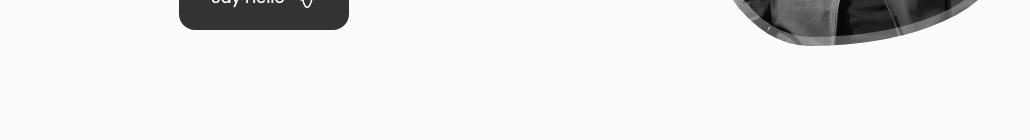
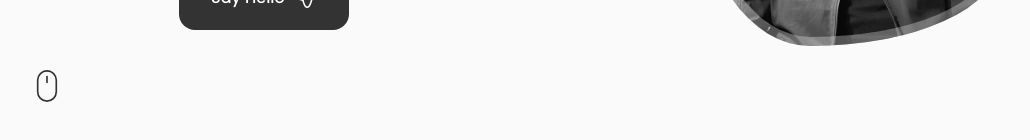
Before and after one commit to MuhammadShavaiz/Portfolio, a React (Create React App) app: page / in a window 1280 px wide. Shown: the part 438-578 px from the top of the page, without its empty margins (125-1155 px from the left). Built offline with nearby package versions, Linux system fonts and the light colour scheme.

Commit message:
initial commit

```diff
--- a/src/components/Home/Home.js
+++ b/src/components/Home/Home.js
@@ -2,6 +2,7 @@
 import "./Home.css";
 import Social from '../Social.js';
 import Data from '../Data.js';
+import ScrollDown from '../ScrollDown.js';
 const Home = () => {
   return (
     <section className="home section" id="home">
@@ -12,6 +13,7 @@
 
                 <Data/>
             </div>
+            <ScrollDown/>
         </div>
     </section>
   )
--- /dev/null
+++ b/src/components/ScrollDown.js
@@ -0,0 +1,47 @@
+import React from 'react';
+
+const ScrollDown = () => {
+  return (
+    <div className="home__scroll">
+      <a href="#about" className="home__scroll-button button--flex">
+        <svg
+          width="32px"
+          height="32px"
+          className="home__scroll-mouse"
+          viewBox="0 0 247 390"
+          version="1.1"
+          xmlns="http://www.w3.org/2000/svg"
+          xmlnsXlink="http://www.w3.org/1999/xlink"
+          style={{
+            fillRule: "evenodd",
+            clipRule: "evenodd",
+            strokeLinecap: "round",
+            strokeLinejoin: "round",
+            strokeMiterlimit: "1.5",
+          }}
+        >
+          <path
+            className="wheel"
+            d="M123.359,79.775l0,72.843"
+            style={{
+              fill: "none",
+              stroke: "var(--title-color)",
+              strokeWidth: "20px",
+            }}
+          ></path>
+          <path
+            id="mouse"
+            d="M236.717,123.359c0,-62.565 -50.794,-113.359 -113.358,-113.359c-62.565,0 -113.359,50.794 -113.359,113.359l0,143.237c0,62.565 50.794,113.359 113.359,113.359c62.564,0 113.358,-50.794 113.358,-113.359l0,-143.237Z"
+            style={{
+              fill: "none",
+              stroke: "var(--title-color)",
+              strokeWidth: "20px",
+            }}
+          ></path>
+        </svg>
+      </a>
+    </div>
+  );
+};
+
+export default ScrollDown;
```
